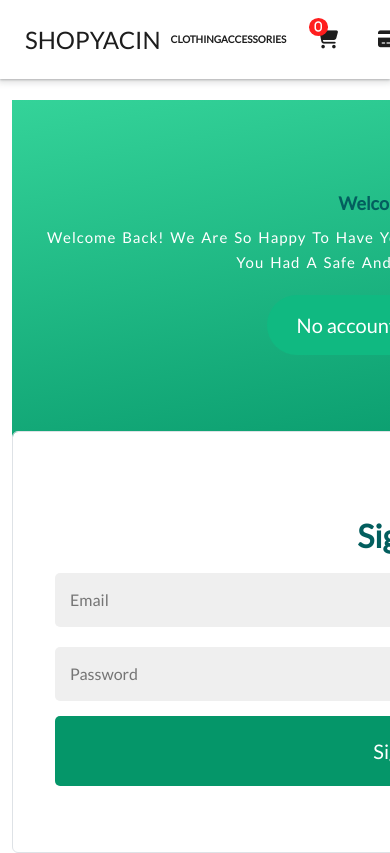
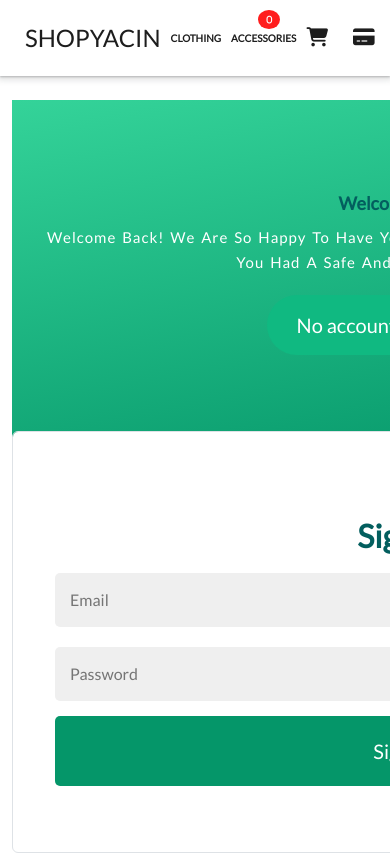
Before and after one commit to yacinbentaziri/reactjs-ecommerce, a React (Create React App) app: page /auth in a window 390 px wide. Shown: the top 853 px of the page. Built offline with nearby package versions, Linux system fonts and the light colour scheme.

Commit message:
first commit

```diff
--- a/src/components/Header/Header.css
+++ b/src/components/Header/Header.css
@@ -10,7 +10,7 @@ body {
     padding: 5px 8px;
     font-size: 14px;
     top: 10px;
-    right: 158px;
+    right: 10.1%;
 }
 
 #container {
@@ -81,6 +81,15 @@ body {
     font-size: 45px;
 }
 
+.userImage {
+    width: 45px;
+    height: 45px;
+    border-radius: 50%;
+    overflow: hidden;
+    cursor: pointer;
+
+}
+
 
 #input {
     width: 35em;
@@ -105,7 +114,7 @@ body {
 
 /* ----------------------------- MEDIA QUERY --------------------------- */
 
-@media(max-width: 1300px) {
+@media(max-width: 1400px) {
 
     #collection {
         font-size: 13px;
@@ -114,20 +123,24 @@ body {
     #input {
         width: 25em;
     }
+
+    #badge {
+        right: 140px;
+    }
 }
 
 @media(max-width: 1212px) {
+    #container #accessories {
+        padding-left: 10px;
+    }
+
     #collection {
         font-size: 13px;
     }
 
-    #input {
-        width: 20em;
-    }
 
-    .addedToCart {
-        font-size: 1.5em;
-        margin: 10px 20px;
+    #badge {
+        right: 140px;
     }
 }
 
@@ -143,6 +156,11 @@ body {
 }
 
 @media(max-width: 750px) {
+    #badge {
+        font-size: 9px;
+        right: 130px;
+    }
+
     #shopName {
         font-size: 28px;
     }
@@ -155,9 +173,14 @@ body {
         font-size: 35px;
     }
 
+    .userImage {
+        width: 35px;
+        height: 35px;
+    }
+
+
     .addedToCart {
         font-size: 1.2em;
-        margin: 10px 20px;
     }
 }
 
@@ -173,106 +196,28 @@ body {
     .userIcon {
         font-size: 30px;
     }
+
+    .userImage {
+        width: 30px;
+        height: 30px;
+    }
+
+
+    #badge {
+        font-size: 9px;
+        right: 125px;
+        top: 8px
+    }
+
 }
 
 @media(max-width: 550px) {
     #container {
         padding: 20px 25px;
     }
-}
 
-/* badge media */
-
-@media(max-width: 1480px) {
     #badge {
-        right: 150px;
+        right: 110px;
+        top: 10px
     }
 }
-
-@media(max-width: 1426px) {
-    #badge {
-        right: 142px;
-    }
-}
-
-@media(max-width: 1360px) {
-    #badge {
-        right: 136px;
-    }
-}
-
-@media(max-width: 1320px) {
-    #badge {
-        right: 129px;
-    }
-}
-
-@media(max-width: 1259px) {
-    #badge {
-        right: 119px;
-    }
-}
-
-@media(max-width: 1212px) {
-    #badge {
-        right: 96px;
-    }
-}
-
-@media(max-width: 1155px) {
-    #badge {
-        right: 87px;
-    }
-}
-
-@media(max-width: 1090px) {
-    #badge {
-        right: 119px;
-    }
-}
-
-@media(max-width: 1030px) {
-    #badge {
-        right: 109px;
-    }
-}
-
-@media(max-width: 970px) {
-    #badge {
-        right: 100px;
-    }
-}
-
-@media(max-width: 910px) {
-    #badge {
-        right: 94px;
-    }
-}
-
-@media(max-width: 850px) {
-    #badge {
-        right: 87px;
-    }
-}
-
-@media(max-width: 750px) {
-    #badge {
-        right: 87px;
-        padding: 3px 6px;
-        font-size: 12px;
-        top: 12px;
-    }
-}
-
-@media(max-width: 650px) {
-    #badge {
-        right: 78px;
-    }
-}
-
-@media(max-width: 550px) {
-    #badge {
-        right: 62px;
-        top: 18px;
-    }
-}
--- a/src/components/Header/Header.js
+++ b/src/components/Header/Header.js
@@ -74,12 +74,7 @@ function Header() {
                         <a style={{ cursor: 'pointer' }} onClick={() => navigate("/cart")}> <i className="fas fa-shopping-cart addedToCart"><div id="badge"> {state.length} </div></i></a>
                         <a style={{ cursor: 'pointer' }} onClick={() => navigate("/ordersdetail")}> <i className="fas fa-credit-card addedToCart"></i></a>
 
-                        {(userImage == '' ? <i style={{ "cursor": "pointer" }} onClick={(e) => handleGetProfile(e)} className="fas fa-user-circle userIcon"></i> : <img onClick={(e) => handleGetProfile(e)} style={{
-                            "width": "50px",
-                            "height": "50px",
-                            "borderRadius": "50%",
-                            "overflow": "hidden",
-                            "cursor": "pointer",
+                        {(userImage == '' ? <i style={{ "cursor": "pointer" }} onClick={(e) => handleGetProfile(e)} className="fas fa-user-circle userIcon"></i> : <img className='' onClick={(e) => handleGetProfile(e)} style={{
 
                         }} src={`http://localhost:8000/images/${userImage}`} />)}
 
```
